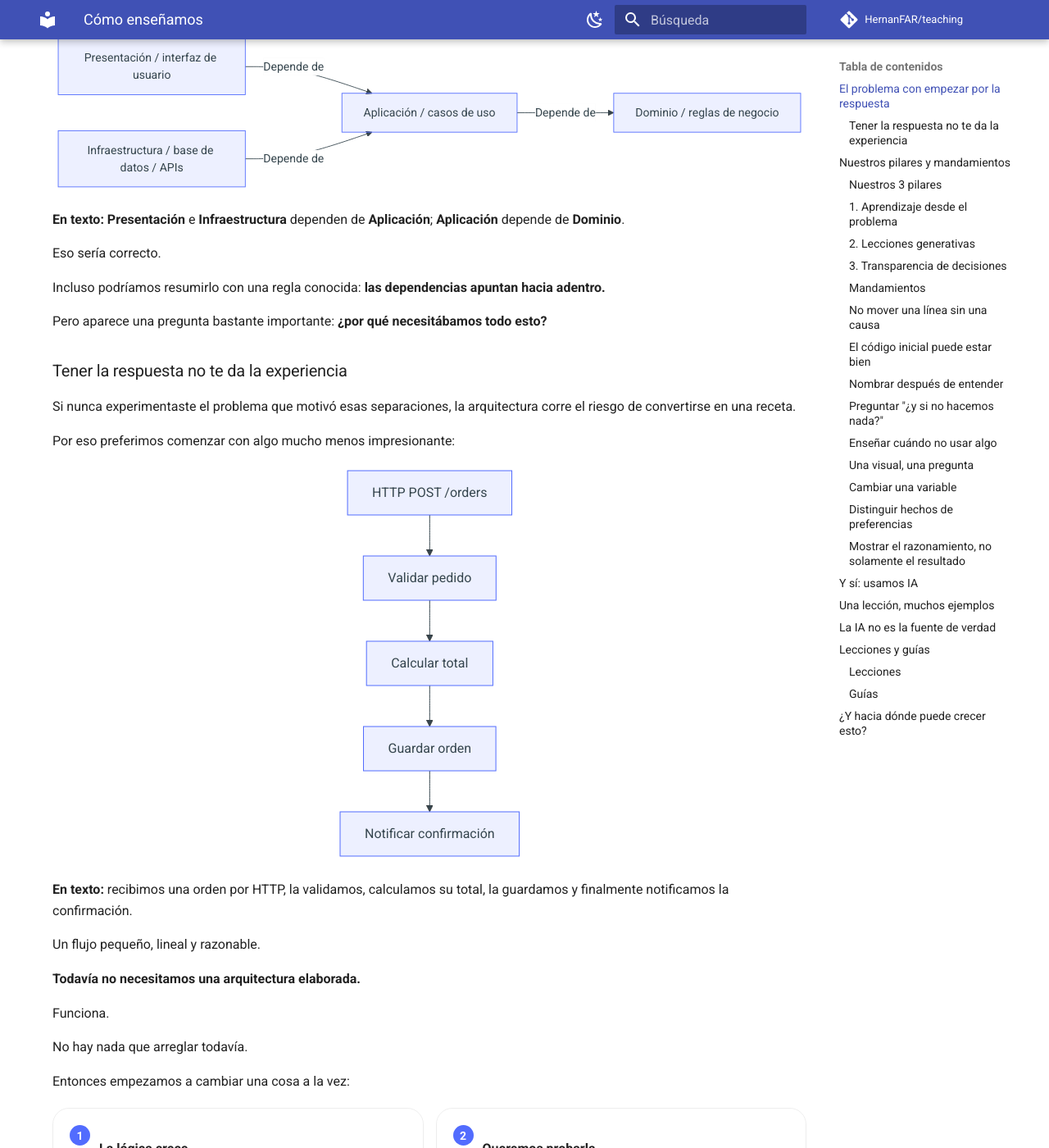
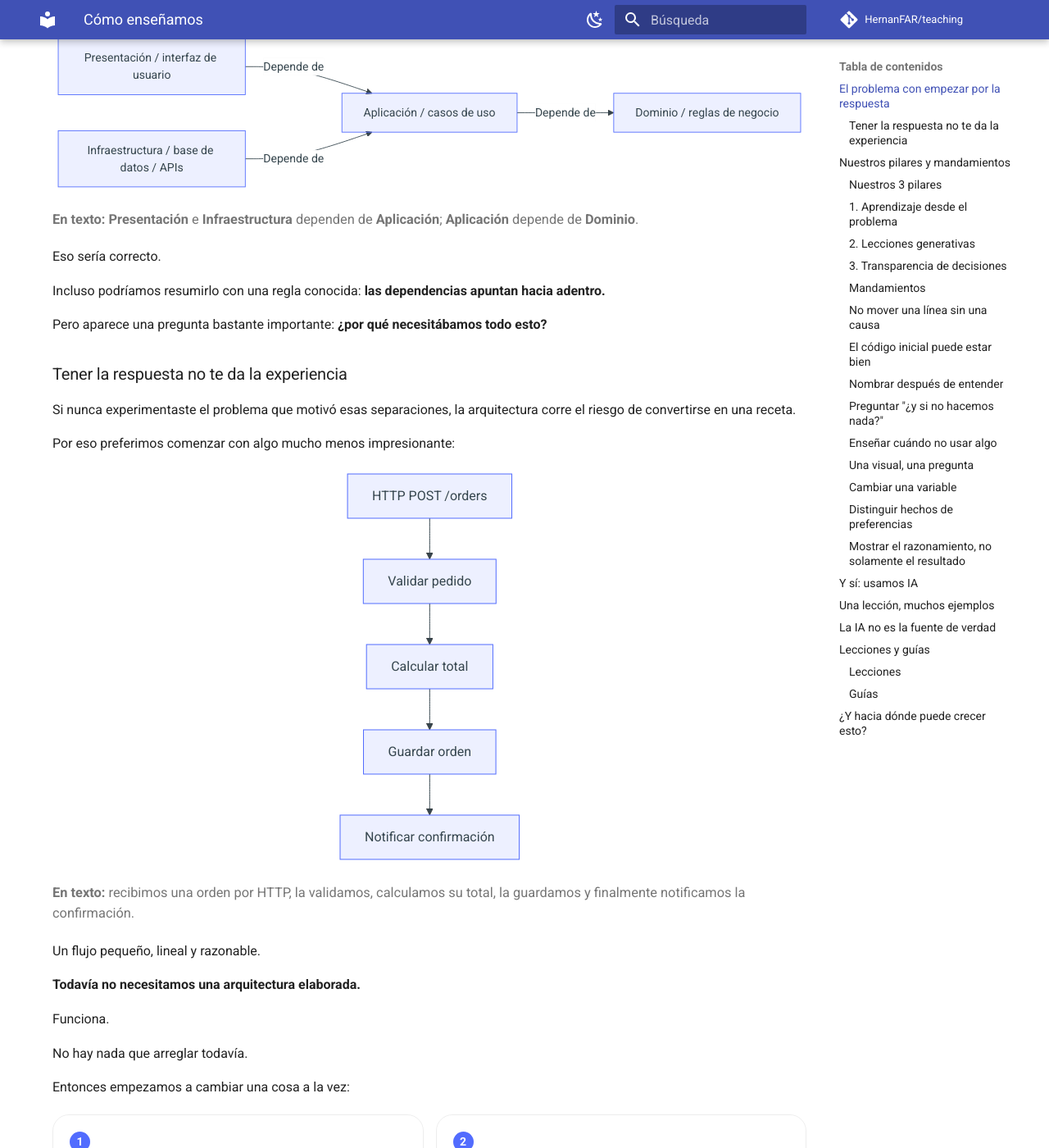
Before and after one commit to HernanFAR/teaching, an MkDocs documentation site: the page built from docs/about/how-we-teach.md, in a window 1280 px wide and 1400 px high, scrolled down 1495 px. Shown: the whole window at 82% size. Built offline with MkDocs 1.6.1 and Material for MkDocs 9.7.7, drawn with Linux system fonts in a browser that asks for light colours; comment, search, counter and statistics services are not loaded.

Commit message:
style: present accessible visual equivalents

```diff
--- a/docs/stylesheets/extra.css
+++ b/docs/stylesheets/extra.css
@@ -299,3 +299,19 @@
     grid-template-columns: 1fr;
   }
 }
+
+
+.visual-equivalent {
+  margin: 0.75rem 0 1rem;
+  color: var(--md-default-fg-color--light);
+  font-size: 0.82rem;
+  line-height: 1.55;
+}
+
+.pillar-translation {
+  display: block;
+  margin: -0.25rem 0 0.75rem;
+  color: var(--md-default-fg-color--light);
+  font-size: 0.72rem;
+  font-weight: 500;
+}
```
